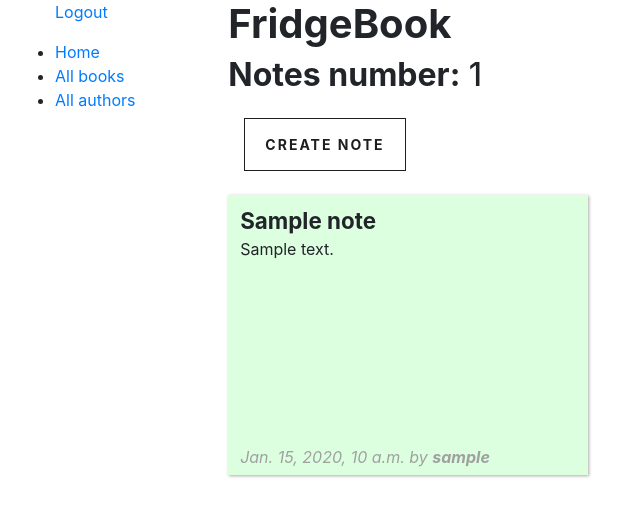
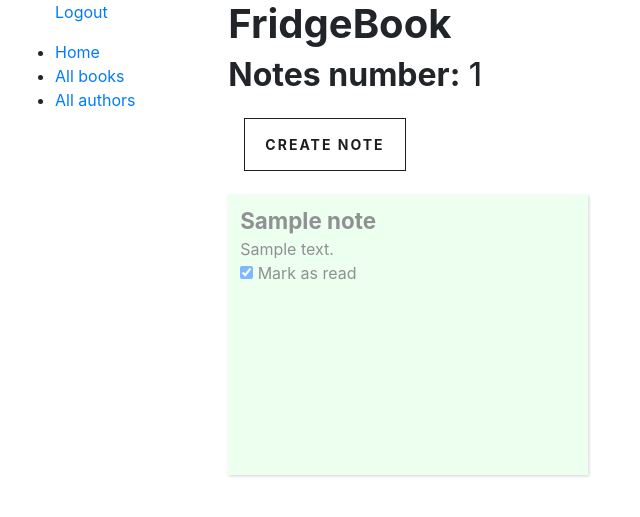
Before and after one commit to Magiczne/FridgeBook, a Django app: page /application/ in a window 1280 px wide. Shown: the top 517 px of the page, without its empty margins (0-640 px from the left). Run offline with Django 3.2, Linux system fonts and the light colour scheme; a user stored in the database is signed in; tables that the repository leaves empty hold one stand-in row (values such as "Sample post"); some libraries are stand-ins or nearby versions.

Commit message:
Add checkbox and handler

```diff
--- a/application/forms.py
+++ b/application/forms.py
@@ -16,3 +16,9 @@ class NoteForm(forms.ModelForm):
     class Meta:
         model = Note
         fields = ('title', 'content')
+
+
+class UpdateNoteForm(forms.ModelForm):
+    class Meta:
+        model = Note
+        fields = ('is_read',)
--- a/application/models.py
+++ b/application/models.py
@@ -10,6 +10,7 @@ class Note(models.Model):
     content = models.CharField(max_length=255, help_text='Enter note content')
     user = models.ForeignKey(settings.AUTH_USER_MODEL, on_delete=models.PROTECT, verbose_name="User")
     created_at = models.DateTimeField(auto_now_add=True)
+    is_read = models.BooleanField(default=False)
 
     # Metadata
     class Meta:
--- a/application/urls.py
+++ b/application/urls.py
@@ -5,5 +5,6 @@ from django.contrib.auth import views as auth_views
 urlpatterns = [
     path('register/', views.register, name='register'),
     path('notes/add/', views.add_note, name='add_note'),
+    path('notes/update/<str:pk>', views.update_note, name='update_note'),
     path('', views.index, name='index'),
 ]
--- a/application/views.py
+++ b/application/views.py
@@ -1,7 +1,7 @@
 from django.http import HttpResponse
 from django.shortcuts import render
 from django.contrib.auth import login, authenticate
-from .forms import RegisterForm
+from .forms import RegisterForm, UpdateNoteForm
 from django.shortcuts import render, redirect
 from django.template import loader
 from django.contrib.auth.decorators import login_required
@@ -23,6 +23,23 @@ def index(request):
     }
 
     return render(request, 'index.html', context=context)
+
+
+@login_required(login_url='/login/')
+def update_note(request, pk):
+    if request.method == 'POST':
+        note = Note.objects.get(id=pk)
+        form = UpdateNoteForm(request.POST, instance=note)
+        if form.is_valid():
+            temp = request.POST.getlist(note.title)
+            if len(temp):
+                note.is_read = True
+            else:
+                note.is_read = False
+            form.save()
+            return redirect('/application/')
+    else:
+        form = UpdateNoteForm()
 
 
 def register(request):
--- a/templates/index.html
+++ b/templates/index.html
@@ -10,13 +10,18 @@
 <div class="note-wrapper">
     <ul class="note-container">
         {% for note in notes %}
-        <li class="note">
+        <li class="note" {% if note.is_read %} style="opacity: 0.5;"{% endif %}>
             <div class="note-content-container">
                 <p class="note-title">{{ note.title }}</p>
                 <p class="note-content">{{ note.content }}</p>
-            </div>
-            <p class="note-footer"><span class="note-time">{{ note.created_at }}</span> by <span
-                    class="note-user">{{ note.user }}</span></p>
+                    <form method="POST" action="notes/update/{{ note.id }}">
+                    {% csrf_token %}
+                    <label for="{{ note.title }}" class="note-label" >
+                        <input type="checkbox" id="{{ note.title }}" name="{{ note.title }}" class="note-checkbox" {% if note.is_read %} checked{% endif %} onChange="this.form.submit()">
+                                            Mark as read
+
+                    </label>
+                </form>
         </li>
         {% endfor %}
     </ul>
```
Also changed, not shown: application/tests/test_forms.py (+3 -1 lines), application/migrations/0002_note_is_read.py (added).
